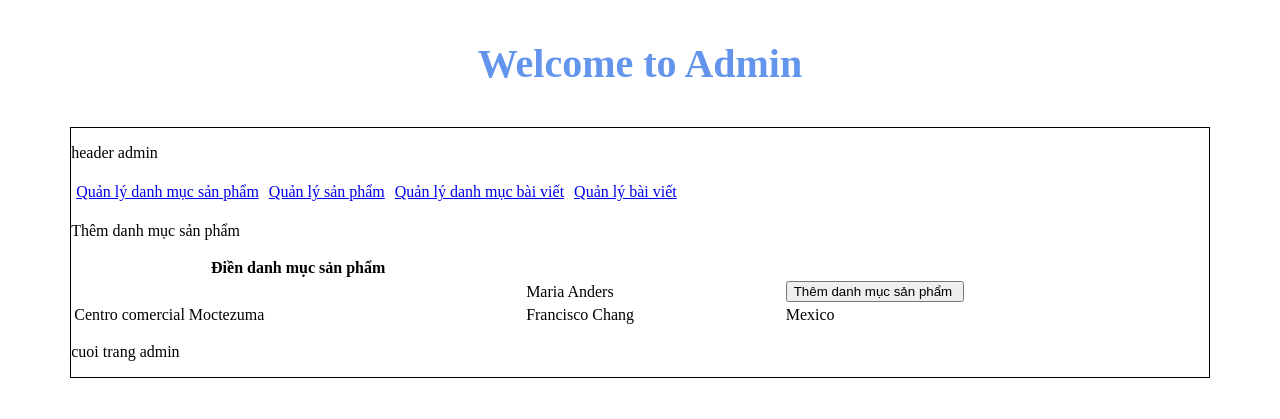
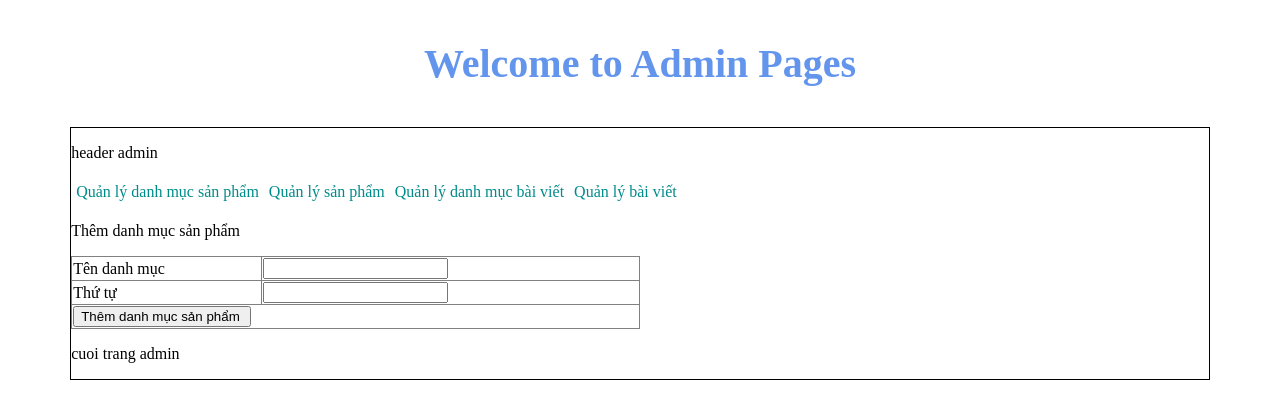
Before and after one commit to Huucong9896/giaohangcovid19, a PHP site: page /admincp/index.php?action=quanlydanhmucsanpham in a window 1280 px wide. Shown: the top 419 px of the page. Run offline with PHP 8.4, Linux system fonts and the light colour scheme.

Commit message:
them danh muc san pham

```diff
--- a/css/styleadmin.css
+++ b/admincp/css/styleadmin.css
@@ -13,6 +13,10 @@ ul.admin_menu li {
     float: left;
     margin: 5px;
 }
+ul.admin_menu li a {
+    text-decoration: none;
+    color: darkcyan;
+}
 h3.title_admin {
     text-align: center;
     font-size: 40px;
--- a/admincp/index.php
+++ b/admincp/index.php
@@ -4,11 +4,11 @@
     <meta charset="UTF-8">
     <meta http-equiv="X-UA-Compatible" content="IE=edge">
     <meta name="viewport" content="width=device-width, initial-scale=1.0">
-    <link rel ="stylesheet" type="text/css" href="../css/styleadmin.css">
+    <link rel ="stylesheet" type="text/css" href="css/styleadmin.css">
     <title>admin</title>
 </head>
 <body>
-    <h3 class="title_admin"> Welcome to Admin</h3>
+    <h3 class="title_admin"> Welcome to Admin Pages </h3>
     <div class="wrapper">
         <?php
             include("modules/header.php");
--- a/admincp/modules/main.php
+++ b/admincp/modules/main.php
@@ -1,3 +1,4 @@
+<div class="clear"></div>
 <div class="main">
     <?php
                 if(isset($_GET['action'])){
@@ -6,7 +7,7 @@
                     $tam='';
 
                 }if($tam=='quanlydanhmucsanpham'){
-                    include("quanlydanhmucsp/them.php");
+                    include("modules/quanlydanhmucsp/them.php");
                 }else{
                     include("modules/dashboard.php");
                 }
--- a/admincp/modules/menu.php
+++ b/admincp/modules/menu.php
@@ -4,4 +4,3 @@
     <li><a href="index.php?action=quanlydanhmucbaiviet">Quản lý danh mục bài viết  </a></li>
     <li><a href="index.php?action=quanlybaiviet">Quản lý bài viết </a></li>
 </ul>
-<div class="clear"></div>
--- a/admincp/modules/quanlydanhmucsp/them.php
+++ b/admincp/modules/quanlydanhmucsp/them.php
@@ -1,16 +1,15 @@
 <p>Thêm danh mục sản phẩm </p>
-<table style="width:100%">
-  <tr>
-    <th>Điền danh mục sản phẩm </th>
-  </tr>
-  <tr>
-    <td></td>
-    <td>Maria Anders</td>
-    <td><input type="submit" value="Thêm danh mục sản phẩm "></td>
-  </tr>
-  <tr>
-    <td>Centro comercial Moctezuma</td>
-    <td>Francisco Chang</td>
-    <td>Mexico</td>
-  </tr>
+<table border="1" width= "50%" style="border-collapse: collapse;">
+<form method="POST" action="modules/quanlydanhmucsp/xuly.php">
+    <tr>
+        <td>Tên danh mục</td>
+        <td><input type="text" name="tendanhmuc"></td>
+    </tr>
+    <tr>
+        <td>Thứ tự</td>
+        <td><input type="text" name="thutu"></td>
+    </tr><tr>
+        <td colspan="2"><input type="submit" name="themdanhmuc" value="Thêm danh mục sản phẩm "></td>
+    </tr>
+  </form>
 </table>
--- a/malenh.txt
+++ b/malenh.txt
@@ -4,9 +4,10 @@ float left đổ sang trái phải
     clear: both;	ngắt đổ
 }
 hover {background : color} chose màu
-text decoration xóa gạch ngang đường đẫn
+text decoration xóa gạch ngang đường đẫn trên thẻ ul
 <?php
 header('Location: http://localhost/TOTNGHIEP/pages');
+if(isset   nếu tồn tại điều kiện
 git add .
 git commit -m "điền nội dung commit vào đây"
 git push origin master
```
Also changed, not shown: admincp/modules/quanlydanhmucsp/xuly.php (+13 -0 lines).
